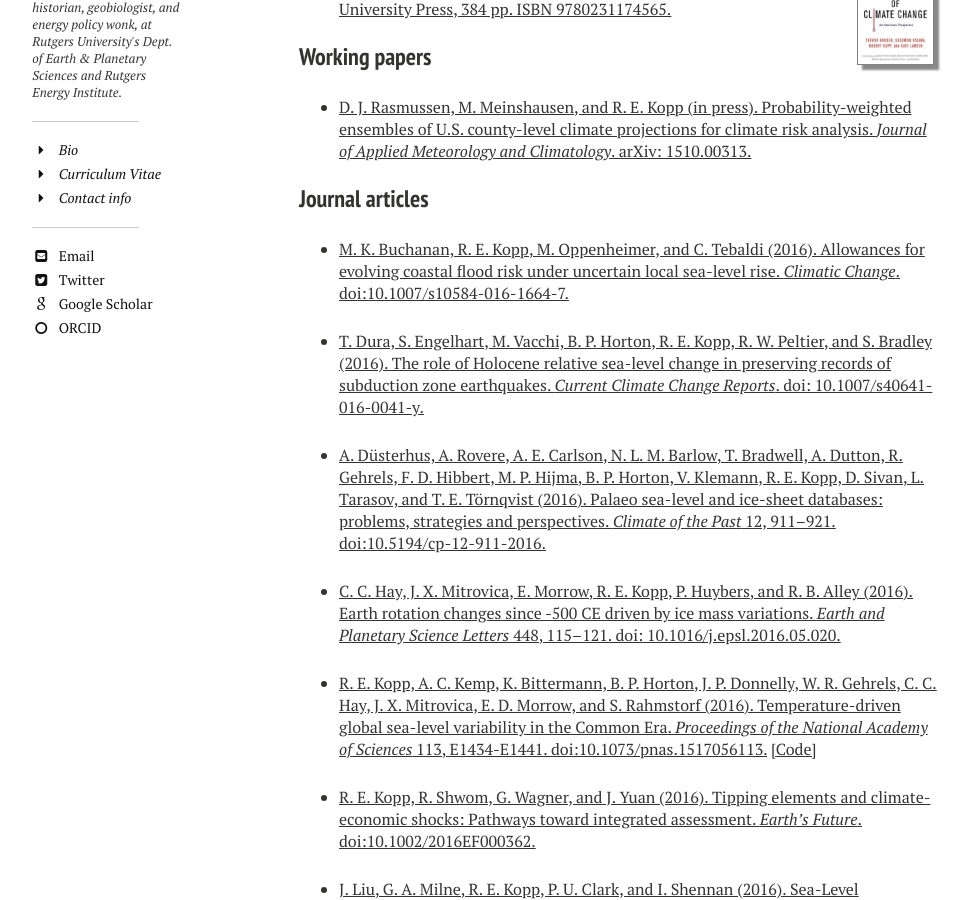
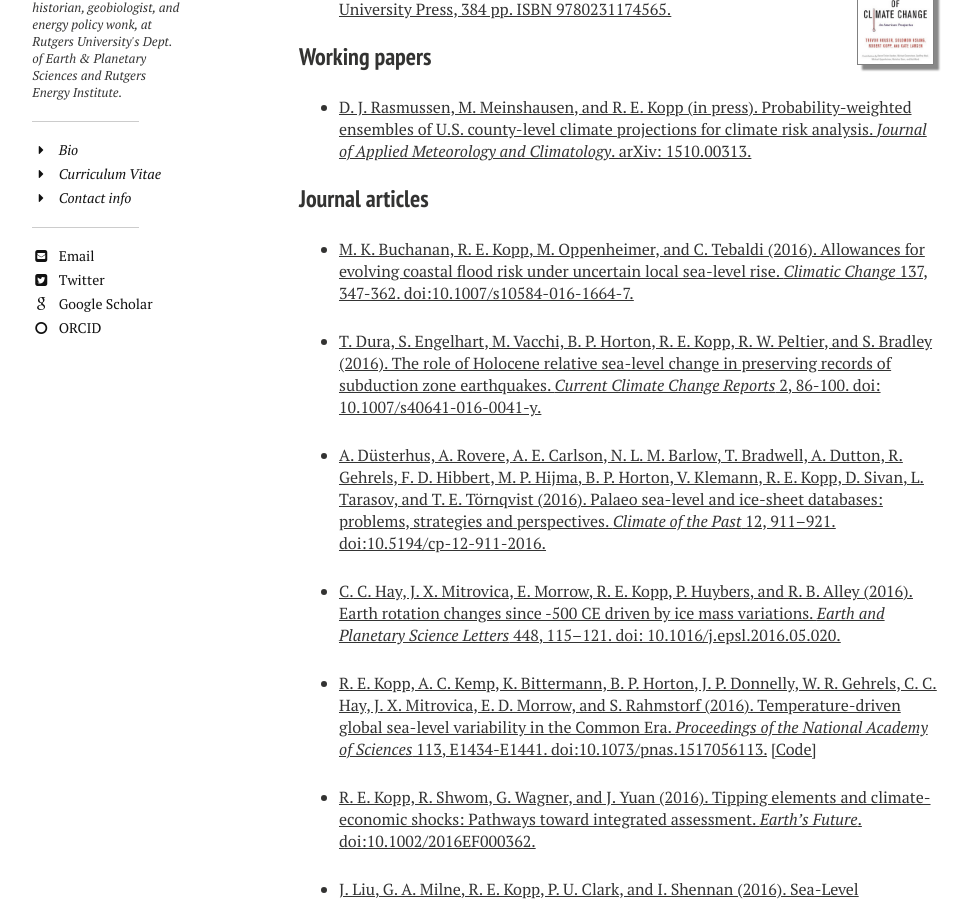
Before and after one commit to mrke/bobkopp.github.io, a Jekyll site: the page built from papers/index.md, in a window 1280 px wide and 900 px high, scrolled down 1300 px. Shown: the whole window, without its empty margins (21-992 px from the left). Built offline with Jekyll 4.4.1, drawn with Linux system fonts in a browser that asks for light colours; nearby versions of some CDN libraries; some of the changed text lies outside the part shown.

Commit message:
Page numbers

```diff
--- a/papers/index.md
+++ b/papers/index.md
@@ -41,9 +41,9 @@
 
 ### Journal articles
 
-* [M. K. Buchanan, R. E. Kopp, M. Oppenheimer, and C. Tebaldi (2016). Allowances for evolving coastal flood risk under uncertain local sea-level rise. _Climatic Change_. doi:10.1007/s10584-016-1664-7.](http://dx.doi.org/10.1007/s10584-016-1664-7)
+* [M. K. Buchanan, R. E. Kopp, M. Oppenheimer, and C. Tebaldi (2016). Allowances for evolving coastal flood risk under uncertain local sea-level rise. _Climatic Change_ 137, 347-362. doi:10.1007/s10584-016-1664-7.](http://dx.doi.org/10.1007/s10584-016-1664-7)
 
-* [T. Dura, S. Engelhart, M. Vacchi, B. P. Horton, R. E. Kopp, R. W. Peltier, and S. Bradley (2016). The role of Holocene relative sea-level change in preserving records of subduction zone earthquakes. _Current Climate Change Reports_. doi: 10.1007/s40641-016-0041-y.](http://dx.doi.org/10.1007/s40641-016-0041-y)
+* [T. Dura, S. Engelhart, M. Vacchi, B. P. Horton, R. E. Kopp, R. W. Peltier, and S. Bradley (2016). The role of Holocene relative sea-level change in preserving records of subduction zone earthquakes. _Current Climate Change Reports_ 2, 86-100. doi: 10.1007/s40641-016-0041-y.](http://dx.doi.org/10.1007/s40641-016-0041-y)
 
 * [A. Düsterhus, A. Rovere, A. E. Carlson, N. L. M. Barlow, T. Bradwell, A. Dutton, R. Gehrels, F. D. Hibbert, M. P. Hijma, B. P. Horton, V. Klemann, R. E. Kopp, D. Sivan, L. Tarasov, and T. E. Törnqvist (2016). Palaeo sea-level and ice-sheet databases: problems, strategies and perspectives. _Climate of the Past_ 12, 911–921. doi:10.5194/cp-12-911-2016.](http://dx.doi.org/10.5194/cp-12-911-2016)
 
```
Also changed, not shown: other parts of papers/index.md (+1 -1 lines).
